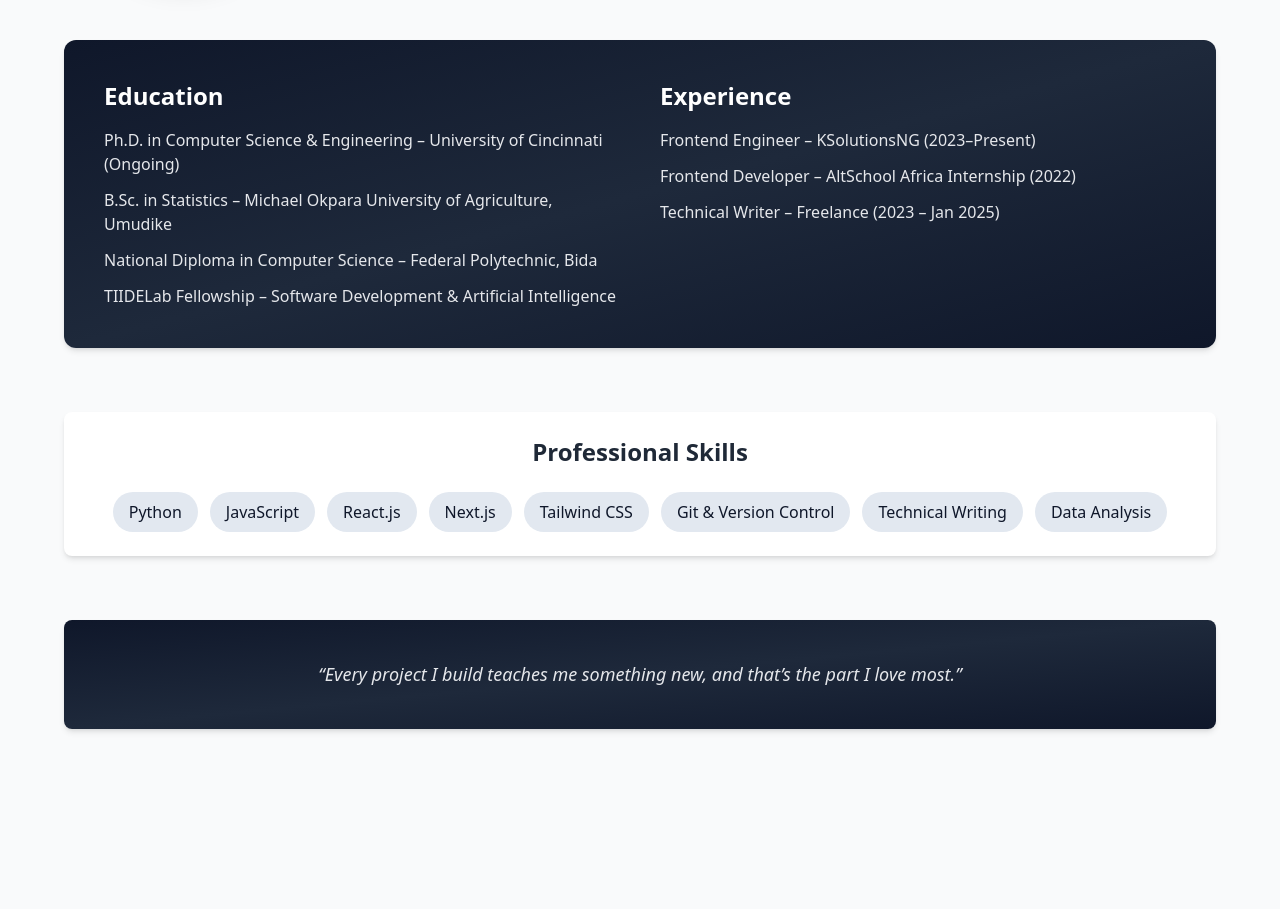
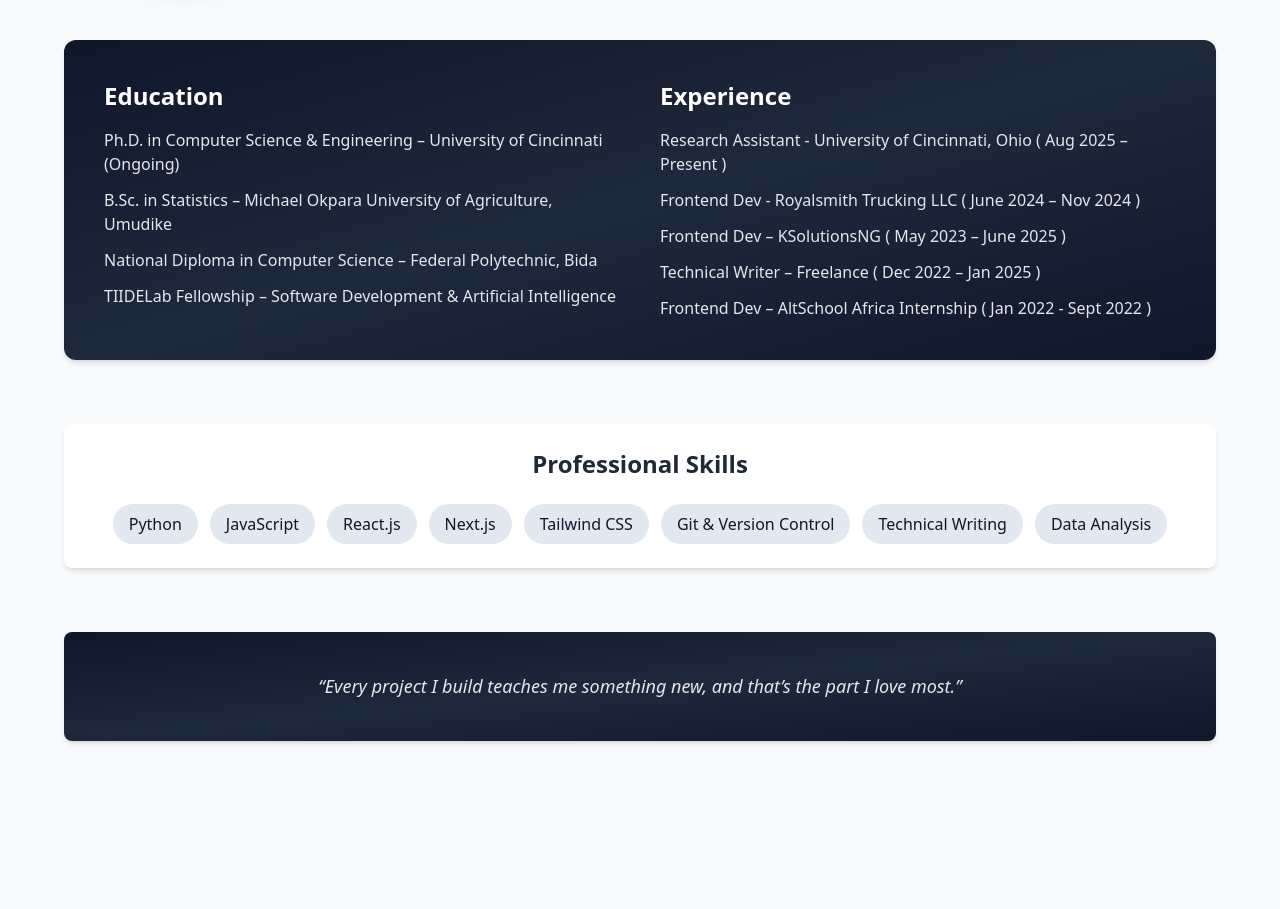
Before and after one commit to joseph0819/portfolio, a React (Create React App) app: page / in a window 1280 px wide. Shown: the part 1240-2149 px from the top of the page. Built offline with nearby package versions, Linux system fonts and the light colour scheme.

Commit message:
new chnages to the about section

```diff
--- a/src/components/About.js
+++ b/src/components/About.js
@@ -74,9 +74,11 @@ const About = () => {
           <div>
             <h3 className="text-2xl font-semibold text-white mb-4">Experience</h3>
             <ul className="space-y-3">
-              <li>Frontend Engineer – KSolutionsNG (2023–Present)</li>
-              <li>Frontend Developer – AltSchool Africa Internship (2022)</li>
-              <li>Technical Writer – Freelance (2023 – Jan 2025)</li>
+              <li>Research Assistant - University of Cincinnati, Ohio ( Aug 2025 – Present )</li>
+              <li>Frontend Dev - Royalsmith Trucking LLC (  June 2024 – Nov 2024 )</li>
+              <li>Frontend Dev – KSolutionsNG ( May 2023 – June 2025 )</li>
+              <li>Technical Writer – Freelance ( Dec 2022 – Jan 2025 )</li>
+              <li>Frontend Dev – AltSchool Africa Internship ( Jan 2022 - Sept 2022 )</li>
             </ul>
           </div>
         </div>
```
